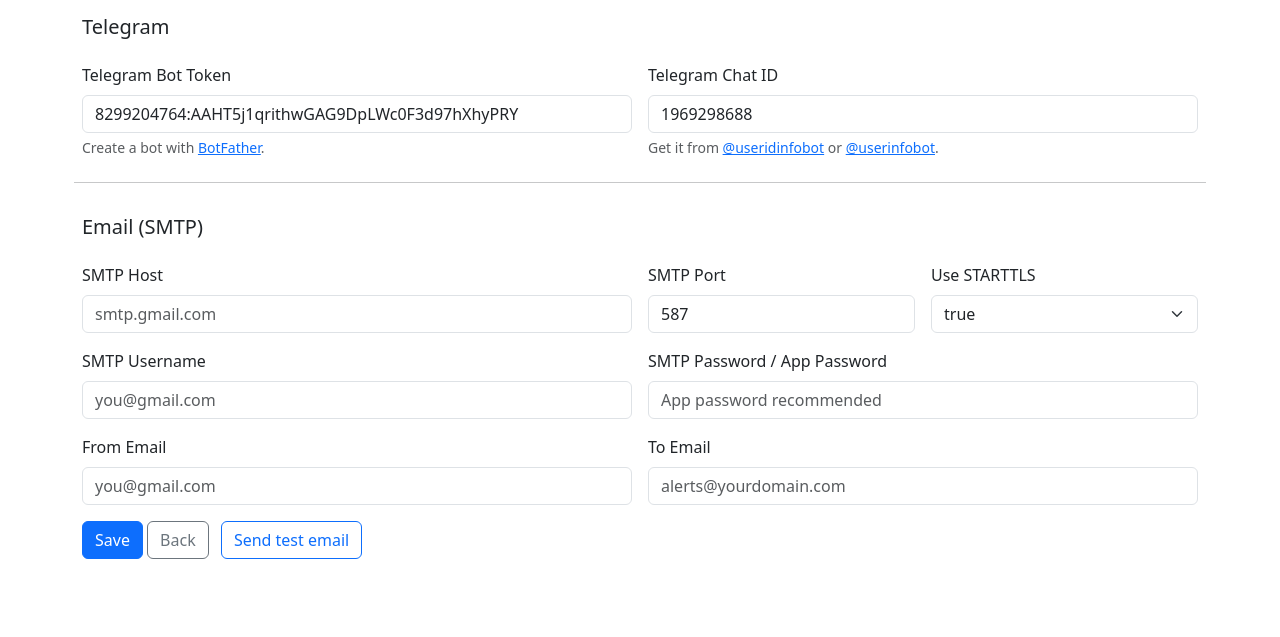
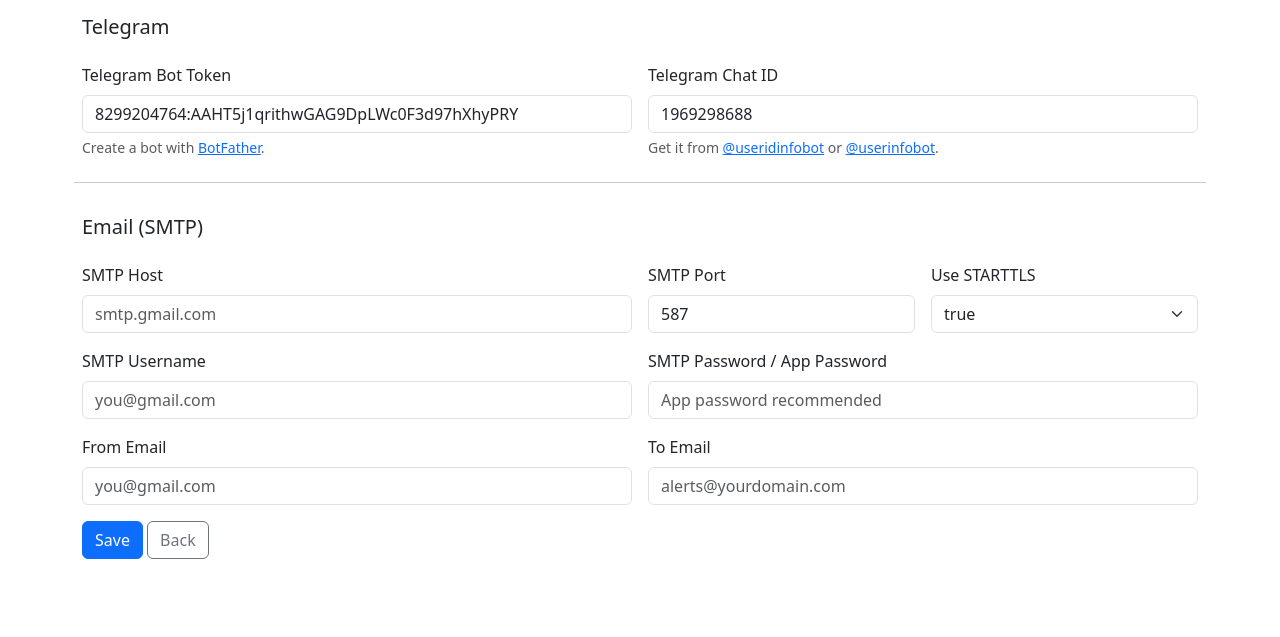
Before and after one commit to Mostafao4/Lightweight-Real-Time-Device-System-Monitoring-Dashboard, a Flask app: page /settings in a window 1280 px wide. Shown: the part 127-764 px from the top of the page. Run offline with Flask 3, Linux system fonts and the light colour scheme; the visitor is signed in with stand-in values (Sample User, id 1).

Commit message:
Final Project

```diff
--- a/app/templates/settings.html
+++ b/app/templates/settings.html
@@ -65,7 +65,6 @@
   <div class="col-12">
     <button class="btn btn-primary">Save</button>
     <a href="{{ url_for('routes.index') }}" class="btn btn-outline-secondary">Back</a>
-    <button form="test-email-form" class="btn btn-outline-primary ms-2">Send test email</button>
   </div>
 </form>
 
```
Also changed, not shown: instance/monitor.db.
